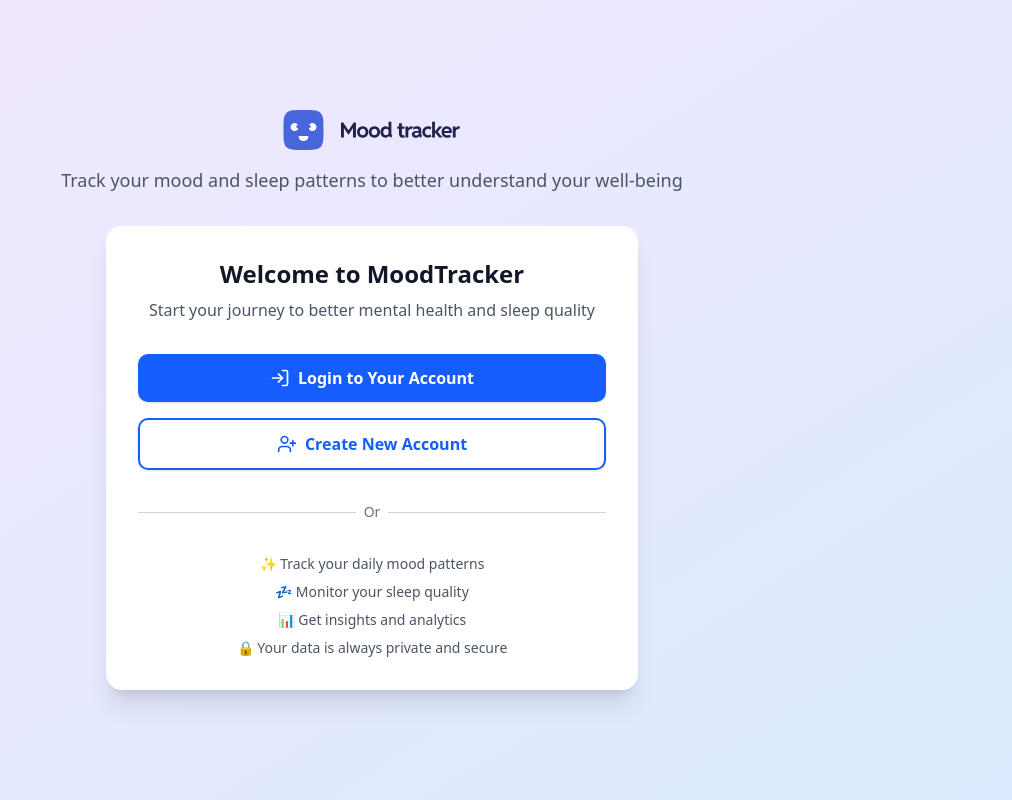
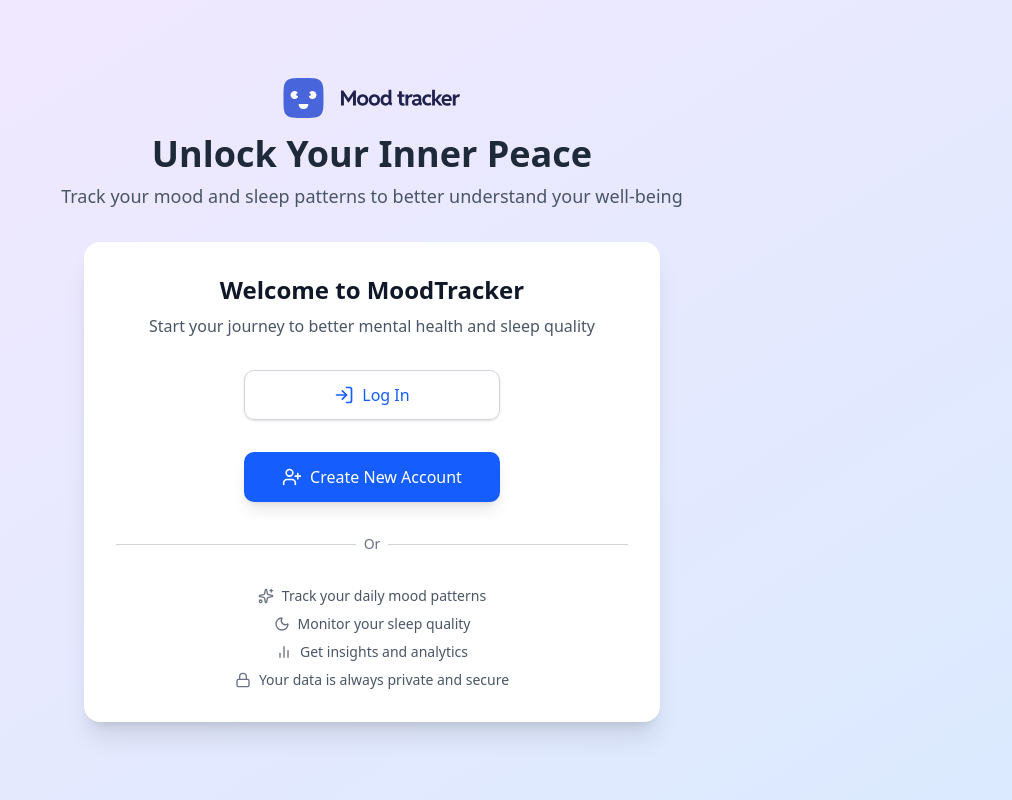
Before and after one commit to ChamuMutezva/mood-tracking-app, a Next.js app: page / in a window 1280 px wide. Shown: the whole page, without its empty margins (268-1280 px from the left). Built offline with nearby package versions, Linux system fonts and the light colour scheme; a web font is replaced by a local one.

Commit message:
update: remove emojis from landing page - accessibility reasons

```diff
--- a/src/app/dashboard/page.tsx
+++ b/src/app/dashboard/page.tsx
@@ -49,6 +49,7 @@ export default async function Home() {
                 ];
         }
     }
+    console.log("Today Mood Entry: parent page", todayMoodEntry);
 
     return (
         <div className="px-4 pt-8 pb-20 flex flex-col gap-2 max-w-7xl m-auto">
--- a/src/app/page.tsx
+++ b/src/app/page.tsx
@@ -1,6 +1,6 @@
 import Link from "next/link";
 import Image from "next/image";
-import { LogInIcon, UserPlusIcon } from "lucide-react";
+import { LogInIcon, UserPlusIcon, SparklesIcon , MoonIcon, BarChart2Icon, LockIcon} from "lucide-react";
 
 export default async function HomePage() {
     return (
@@ -16,18 +16,27 @@ export default async function HomePage() {
                         priority
                     />
                 </div>
+                <h1 className="text-3xl font-bold text-gray-800 mb-2 sm:text-4xl">
+                    Unlock Your Inner Peace
+                </h1>
                 <p className="text-lg text-gray-600">
                     Track your mood and sleep patterns to better understand your
                     well-being
                 </p>
             </div>
 
-            <div className="w-full max-w-[33.25rem]">
+            <section
+                className="w-full max-w-xl"
+                aria-labelledby="start-section"
+            >
                 <div className="bg-white rounded-2xl shadow-xl p-8">
                     <div className="text-center mb-8">
-                        <h1 className="text-2xl font-bold text-gray-900 mb-2">
+                        <h2
+                            id="start-section"
+                            className="text-2xl font-bold text-gray-900 mb-2"
+                        >
                             Welcome to MoodTracker
-                        </h1>
+                        </h2>
                         <p className="text-gray-600">
                             Start your journey to better mental health and sleep
                             quality
@@ -35,25 +44,24 @@ export default async function HomePage() {
                     </div>
 
                     {/* Action Buttons */}
-                    <div className="space-y-4">
+                    <div className="space-y-4 flex flex-col justify-center items-center gap-4">
                         {/* Login Button */}
                         <Link
                             href="/login"
-                            className="group flex justify-center items-center gap-2 rounded-[var(--radius-10)]
-                             px-6 py-3 bg-blue-600 hover:bg-blue-700 text-white font-semibold
-                             transition-colors duration-200 shadow-sm hover:shadow-md"
+                            className="w-full sm:w-1/2 flex items-center justify-center gap-2 px-6 py-3 border border-gray-300 text-preset-5-bold text-blue-600 bg-transparent rounded-[var(--radius-10)]
+                        hover:bg-blue-50 transition-colors duration-200 shadow-sm hover:shadow-md"
+                            aria-label="Log into an existing account"
                         >
                             <LogInIcon className="h-5 w-5" />
-                            <span>Login to Your Account</span>
+                            <span>Log In</span>
                         </Link>
 
                         {/* Sign Up Button */}
                         <Link
                             href="/signup"
-                            className="group flex justify-center items-center gap-2 rounded-[var(--radius-10)]
-                             px-6 py-3 border-2 border-blue-600 text-blue-600 hover:bg-blue-600
-                             hover:text-white font-semibold transition-colors duration-200
-                             shadow-sm hover:shadow-md"
+                            className="w-full sm:w-1/2 flex items-center justify-center gap-2 px-6 py-3 border border-transparent text-preset-5-bold text-white bg-blue-600 rounded-[var(--radius-10)]
+                        hover:bg-blue-700 transition-colors duration-200 shadow-lg hover:shadow-xl"
+                            aria-label="Create New Account"
                         >
                             <UserPlusIcon className="h-5 w-5" />
                             <span>Create New Account</span>
@@ -72,15 +80,37 @@ export default async function HomePage() {
                     </div>
                     {/* Additional Info */}
                     <div className="text-center text-sm text-gray-600">
-                        <p className="mb-2">
-                            ✨ Track your daily mood patterns
+                        <p className="mb-2 flex items-center justify-center gap-2">
+                            <SparklesIcon
+                                className="h-4 w-4 text-gray-500"
+                                aria-hidden="true"
+                            />
+                            <span>Track your daily mood patterns</span>
                         </p>
-                        <p className="mb-2">💤 Monitor your sleep quality</p>
-                        <p className="mb-2">📊 Get insights and analytics</p>
-                        <p>🔒 Your data is always private and secure</p>
+                        <p className="mb-2 flex items-center justify-center gap-2">
+                            <MoonIcon
+                                className="h-4 w-4 text-gray-500"
+                                aria-hidden="true"
+                            />
+                            <span>Monitor your sleep quality</span>
+                        </p>
+                        <p className="mb-2 flex items-center justify-center gap-2">
+                            <BarChart2Icon
+                                className="h-4 w-4 text-gray-500"
+                                aria-hidden="true"
+                            />
+                            <span>Get insights and analytics</span>
+                        </p>
+                        <p className="flex items-center justify-center gap-2">
+                            <LockIcon
+                                className="h-4 w-4 text-gray-500"
+                                aria-hidden="true"
+                            />
+                            <span>Your data is always private and secure</span>
+                        </p>
                     </div>
                 </div>
-            </div>
+            </section>
         </main>
     );
 }
--- a/src/components/Header.tsx
+++ b/src/components/Header.tsx
@@ -28,8 +28,8 @@ interface HeaderProps {
 }
 
 function Header({ session }: Readonly<HeaderProps>) {
-    console.log("Session in Header:", session);
-    console.log("Name of user in session:", session?.user?.name);
+   // console.log("Session in Header:", session);
+   // console.log("Name of user in session:", session?.user?.name);
     const [isSettingsOpen, setIsSettingsOpen] = useState(false);
     const [profileImage, setProfileImage] = useState(
         "/assets/images/avatar-lisa.jpg"
--- a/src/components/MoodLoggingDialog.tsx
+++ b/src/components/MoodLoggingDialog.tsx
@@ -203,11 +203,6 @@ export default function MoodLoggingDialog({
         return true;
     }
 
-    // Determine which entry to display in the summary
-    // console.log("Submitted Entry Data:", submittedEntryData);
-    //  console.log("Today Entry:", todayEntry);
-    //  console.log("Display Entry:", displayEntry);
-
     const isEntryFromToday = (entry: MoodEntry | null): boolean => {
         if (!entry) return false;
 
@@ -224,6 +219,7 @@ export default function MoodLoggingDialog({
         );
     };
     console.log("Is Entry From Today:", isEntryFromToday(displayEntry));
+    console.log("today Entry prop:", todayEntry);
 
     return (
         <>
--- a/src/components/MoodSleepChart.tsx
+++ b/src/components/MoodSleepChart.tsx
@@ -155,7 +155,7 @@ const MoodSleepChart = ({ data }: MoodSleepChartProps) => {
         const emptyData = [];
         const today = new Date();
 
-        for (let i = 4; i >= 0; i--) {
+        for (let i = 10; i >= 0; i--) {
             const date = new Date(today);
             date.setDate(today.getDate() - i);
             emptyData.push({
```
